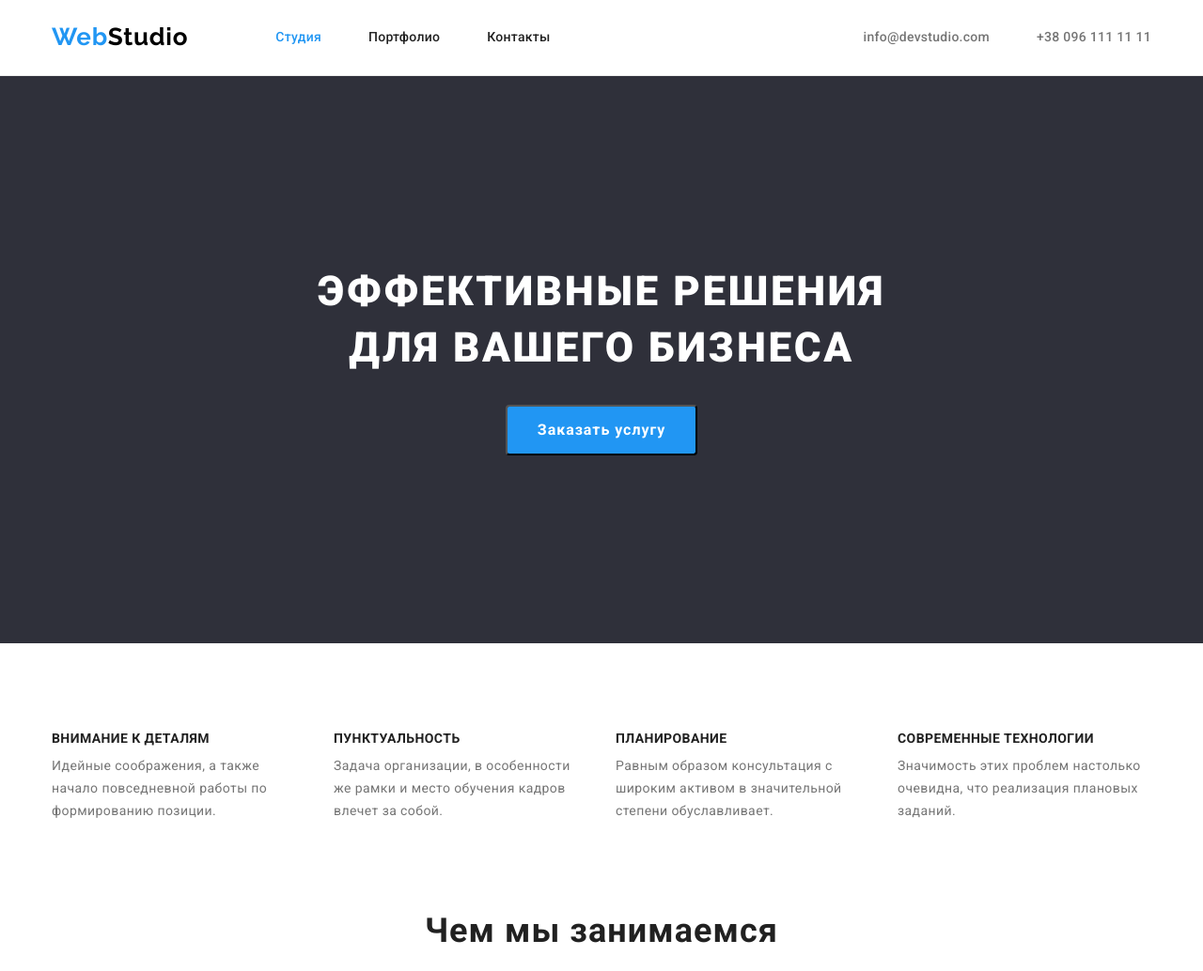
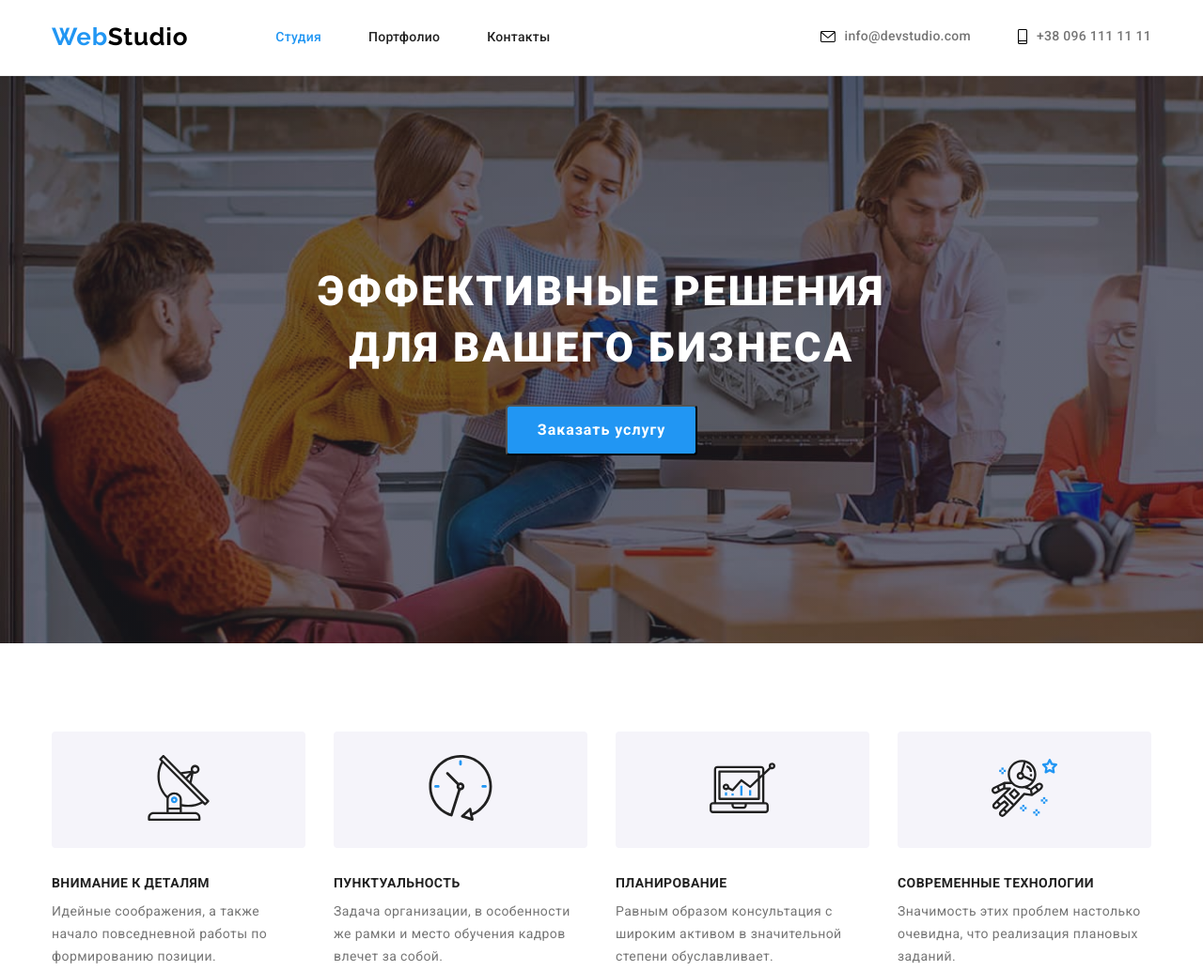
Before and after one commit to Alex-T-T/goit-markup-hw-04, a plain HTML site: page index.html in a window 1280 px wide. Shown: the top 1034 px of the page at 94% size. Drawn offline with nearby package versions, Linux system fonts and the light colour scheme.

Commit message:
to features (+)

```diff
--- a/css/styles.css
+++ b/css/styles.css
@@ -77,6 +77,9 @@ img {
 }
 
 .connection-link {
+  display: flex;
+  justify-content: center;
+  align-items: center;
   font-weight: 500;
   font-size: 14px;
   line-height: 1.14;
@@ -88,6 +91,14 @@ img {
 .connection-link:focus {
   color: var(--color-logo);
 }
+.connection-icon {
+  margin-right: 10px;
+}
+.connection-link:hover > .connection-icon,
+.connection-link:focus > .connection-icon {
+  fill: currentColor;
+}
+
 /* ==========END HEADER========== */
 
 /* ==========START MAIN========== */
@@ -95,6 +106,9 @@ img {
 /* ==========START HERO========== */
 
 .hero {
+  background-image: linear-gradient(rgba(47, 48, 58, 0.4), rgba(47, 48, 58, 0.4)),
+    url(../images/bg-hero.jpg);
+  background-size: cover;
   background-color: var(--color-bgd-secondary);
   padding-top: 200px;
   padding-bottom: 200px;
@@ -322,8 +336,16 @@ img {
 /* ========== END FLEX HERO ========== */
 
 /* ========== START FLEX FEATURES ========== */
-.hidden-title {
-  display: none;
+
+.visually-hidden {
+  position: absolute;
+  width: 1px;
+  height: 1px;
+  margin: -1px;
+  padding: 0;
+  overflow: hidden;
+  border: 0;
+  clip: rect(0 0 0 0);
 }
 .features-list {
   display: flex;
@@ -332,6 +354,12 @@ img {
 .features-item {
   margin-left: 30px;
   flex-basis: calc((100% - 120px) / 4);
+}
+.features-icon-rect {
+  background-color: #f5f4fa;
+  border-radius: 4px;
+  padding: 25px 100px;
+  margin-bottom: 30px;
 }
 /* ========== START FLEX ACTIVITY ========== */
 .activity-list {
--- a/index.html
+++ b/index.html
@@ -42,10 +42,20 @@
         </nav>
         <ul class="connection-list list">
           <li class="connection-item">
-            <a class="connection-link link" href="mailto:info@devstudio.com">info@devstudio.com</a>
+            <a class="connection-link link" href="mailto:info@devstudio.com">
+              <svg class="connection-icon" width="16" height="12">
+                <use href="./images/icons.svg#icon-envelope"></use>
+              </svg>
+              info@devstudio.com</a
+            >
           </li>
           <li class="connection-item">
-            <a class="connection-link link" href="tel:+380961111111">+38 096 111 11 11</a>
+            <a class="connection-link link" href="tel:+380961111111">
+              <svg class="connection-icon" width="10" height="16">
+                <use href="./images/icons.svg#icon-smartphone"></use>
+              </svg>
+              +38 096 111 11 11</a
+            >
           </li>
         </ul>
       </div>
@@ -61,27 +71,47 @@
       <!--Особенности-->
       <section class="section">
         <div class="container">
-          <h2 class="hidden-title">Особенности</h2>
+          <h2 class="visually-hidden">Особенности</h2>
           <ul class="features-list list">
             <li class="features-item">
+              <div class="features-icon-rect">
+                <svg class="features-icon" width="70" height="70">
+                  <use href="./images/icons.svg#icon-antenna"></use>
+                </svg>
+              </div>
               <h3 class="features-title">Внимание к деталям</h3>
               <p class="features-text">
                 Идейные соображения, а также начало повседневной работы по формированию позиции.
               </p>
             </li>
             <li class="features-item">
+              <div class="features-icon-rect">
+                <svg class="features-icon" width="70" height="70">
+                  <use href="./images/icons.svg#icon-clock"></use>
+                </svg>
+              </div>
               <h3 class="features-title">Пунктуальность</h3>
               <p class="features-text">
                 Задача организации, в особенности же рамки и место обучения кадров влечет за собой.
               </p>
             </li>
             <li class="features-item">
+              <div class="features-icon-rect">
+                <svg class="features-icon" width="70" height="70">
+                  <use href="./images/icons.svg#icon-diagram"></use>
+                </svg>
+              </div>
               <h3 class="features-title">Планирование</h3>
               <p class="features-text">
                 Равным образом консультация с широким активом в значительной степени обуславливает.
               </p>
             </li>
             <li class="features-item">
+              <div class="features-icon-rect">
+                <svg class="features-icon" width="70" height="70">
+                  <use href="./images/icons.svg#icon-astronaut"></use>
+                </svg>
+              </div>
               <h3 class="features-title">Современные технологии</h3>
               <p class="features-text">
                 Значимость этих проблем настолько очевидна, что реализация плановых заданий.
```
Also changed, not shown: portfolio.html (+1 -1 lines).
